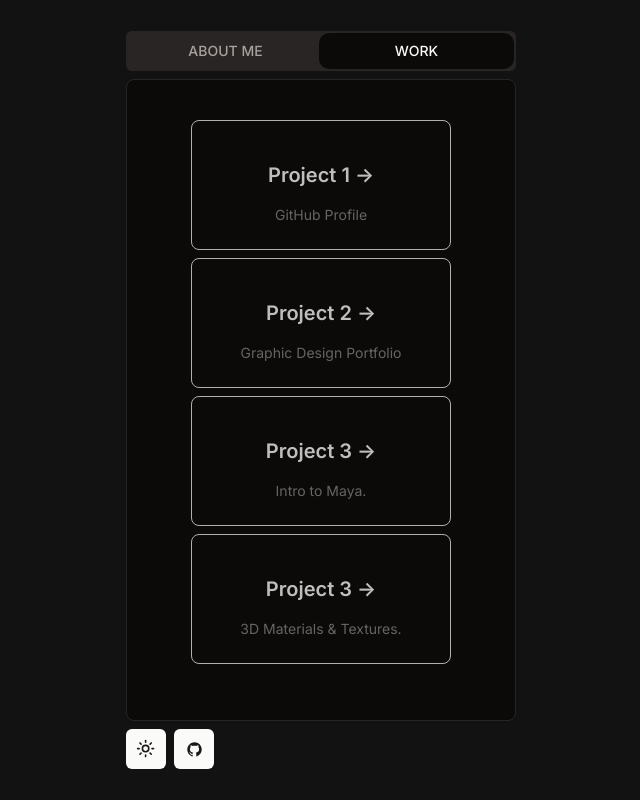
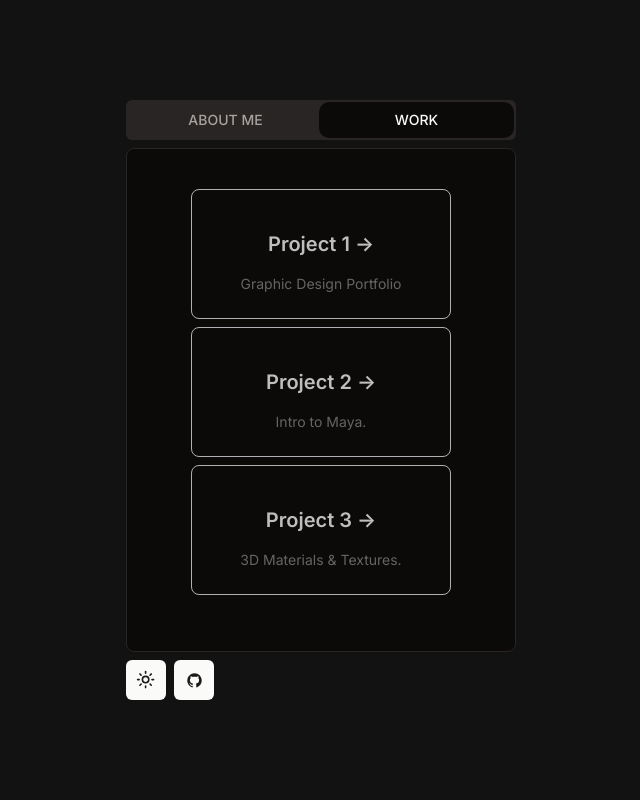
Before and after one commit to g00dnlght/ShadCN_UI, a Next.js app in the folder my-app/: page / in a window 1280 px wide. Both pictures are taken after a click on the tab "WORK". Shown: the whole page, without its empty margins (319-959 px from the left). Built offline with nearby package versions, Linux system fonts and the light colour scheme.

Commit message:
Removed project 1 (GitHub profile)
Removed project 1 (GitHub profile)

```diff
--- a/my-app/app/page.tsx
+++ b/my-app/app/page.tsx
@@ -58,7 +58,7 @@ export default function TabsDemo() {
               <CardHeader className="mt-4">
                 <CardContent>
                   <div className="text-center ">
-                    <a
+                    {/* <a
                       href="https://github.com/vtonu"
                       className="block p-2 mx-4 mb-2 transition-colors border rounded-lg opacity-75 pb group hover:bg-zinc-100/5 hover:ring-zinc-600"
                       target="_blank"
@@ -70,7 +70,7 @@ export default function TabsDemo() {
                         </span>
                       </h2>
                       <p className={`m-4 max-w-[50ch] text-sm opacity-50`}>GitHub Profile</p>
-                    </a>
+                    </a> */}
 
                     <a
                       href="https://victortonu.myportfolio.com/"
@@ -78,7 +78,7 @@ export default function TabsDemo() {
                       target="_blank"
                       rel="noopener noreferrer">
                       <h2 className={`mb-4 text-xl font-semibold my-8`}>
-                        Project 2{' '}
+                        Project 1{' '}
                         <span className="inline-block transition-transform group-hover:translate-x-1 motion-reduce:transform-none">
                           -&gt;
                         </span>
@@ -94,7 +94,7 @@ export default function TabsDemo() {
                       target="_blank"
                       rel="noopener noreferrer">
                       <h2 className={`mb-4 text-xl font-semibold my-8`}>
-                        Project 3{' '}
+                        Project 2{' '}
                         <span className="inline-block transition-transform group-hover:translate-x-1 motion-reduce:transform-none">
                           -&gt;
                         </span>
```
